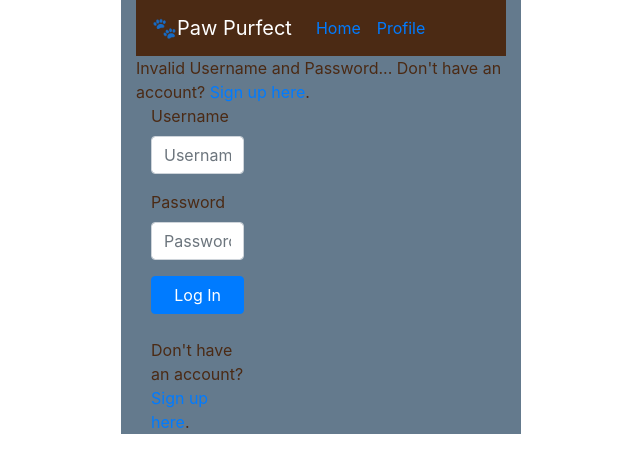
After one commit to TiffanyDonner/paw-perfect-planner, a Flask app: page /invaliduser in a window 1280 px wide. The commit adds this page. Shown: the top 473 px of the page, without its empty margins (319-959 px from the left). Run offline with Flask 2, Linux system fonts and the light colour scheme; some libraries are stand-ins or nearby versions.

Commit message:
Login System worrking and fully testedgit add .

```diff
--- a/app.py
+++ b/app.py
@@ -3,36 +3,59 @@ from flask import Flask, render_template, url_for, request, session, redirect
 from flask_pymongo import PyMongo
 import bcrypt
 from bson.objectid import ObjectId
+
+""" Congfiguration of env.py file with MongoDB login """
 from os import path
 if path.exists("env.py"):
     import env
 
+""" Congfiguration of MongoDB with PyMongo """
 app = Flask(__name__)
 
+app.config["MONGO_DBNAME"] = 'paw_purfect_planner'
+app.config['MONGO_URI'] = os.environ.get('MONGO_URI')
+app.secret_key = 'somesecretkey'
 
-app.config["MONGO_DBNAME"] = 'paw_purfect_planner'
-app.config["MONGO_URI"] = os.environ['MONGO_URI']
 mongo = PyMongo(app)
 
 
 @app.route('/')
 def index():
+    """ Landing page with login / index.html """
     if 'username' in session:
-        return 'You are logged in as ' + session['username']
+        return redirect(url_for('userprofile'))
 
     return render_template('index.html')
 
+@app.route('/userprofile')
+def userprofile():
+
+    return render_template("userprofile.html")
+
+@app.route('/invaliduser')
+def invaliduser():
+
+    return render_template("invalid.html")
+
+@app.route('/existinguser')
+def existinguser():
+
+    return render_template("existinguser.html")
+
 @app.route('/login', methods=['POST'])
 def login():
-    users = mongo.db.users
-    login_user = users.find_one({'name' : request.form['username']})
+    if request.method == 'POST':
+        username = request.form['username']
+        login_user = mongo.db.users.find_one({'name': username})
 
-    if login_user:
-        if bcrypt.hashpw(request.form['pass'].encode('utf-8'), login_user['password'].encode('utf-8')) == login_user['password'].encode('utf-8'):
-            session['username'] = request.form['username']
-            return redirect(url_for('index'))
+        if login_user:
+            if bcrypt.hashpw(
+                    request.form['pass'].encode('utf-8'),
+                    login_user['password']):
+                session['username'] = request.form.to_dict()['username']
+                return redirect(url_for('userprofile'))
 
-    return 'Invalid username/password combination'
+        return redirect(url_for('invaliduser'))
 
 @app.route('/register', methods=['POST', 'GET'])
 def register():
@@ -44,11 +67,18 @@ def register():
             hashpass = bcrypt.hashpw(request.form['pass'].encode('utf-8'), bcrypt.gensalt())
             users.insert({'name' : request.form['username'], 'password' : hashpass})
             session['username'] = request.form['username']
-            return redirect(url_for('index'))
+            return redirect(url_for('userprofile'))
 
-        return 'That username already exists!'
+        return render_template('existinguser.html')
 
     return render_template('register.html')
+
+@app.route('/end_session')
+def end_session():
+    """End session."""
+
+    session.clear()
+    return render_template("index.html")
 
 
 if __name__ == '__main__':
--- a/static/css/style.css
+++ b/static/css/style.css
@@ -1,4 +1,17 @@
 body {
-    background-color: #81919F;
     color:#4B2A14;
 }
+
+.container {
+    max-width: 400px;
+    background-color: #647A8D;
+}
+
+.navbar {
+    background-color: #4B2A14;
+    color: #fff;
+}
+
+.navbar-brand {
+    color: #fff;
+}
--- a/templates/base.html
+++ b/templates/base.html
@@ -15,8 +15,8 @@
 </head>
 
 <body>
-
-    <nav class="navbar navbar-expand-lg navbar-light bg-light">
+<div class="container">
+    <nav class="navbar navbar-expand-lg">
         <a class="navbar-brand" href="#">🐾Paw Purfect</a>
         <button class="navbar-toggler" type="button" data-toggle="collapse" data-target="#navbarNavAltMarkup" aria-controls="navbarNavAltMarkup" aria-expanded="false" aria-label="Toggle navigation">
             <span class="navbar-toggler-icon"></span>
@@ -30,9 +30,9 @@
             </div>
         </div>
     </nav>
+</div>
 
     <div class="container">
-
         {% block body %}{% endblock %}
     </div>
 
--- /dev/null
+++ b/templates/invalid.html
@@ -0,0 +1,27 @@
+{% extends "base.html" %}
+{% block body %}
+<div class="container">
+    <div class="row">
+        <div>
+               Invalid Username and Password... Don't have an account? <a href="{{ url_for('register') }}">Sign up here</a>.
+        </div>
+        <div class="col-md-4 col-md-offset-4">
+            <form method=POST action="{{ url_for('login') }}">
+                <div class="form-group">
+                    <label for="exampleInputEmail1">Username</label>
+                    <input type="text" class="form-control" name="username" placeholder="Username">
+                </div>
+                <div class="form-group">
+                    <label for="exampleInputPassword1">Password</label>
+                    <input type="password" class="form-control" name="pass" placeholder="Password">
+                </div>
+                <button type="submit" class="btn btn-primary btn-block">Log In</button>
+            </form>
+            <br>
+            <div>
+                Don't have an account? <a href="{{ url_for('register') }}">Sign up here</a>.
+            </div>
+        </div>
+    </div>
+</div>
+{% endblock %}
```
Also changed, not shown: templates/existinguser.html (added, +24 -0 lines), templates/userprofile.html (+9 -2 lines).
